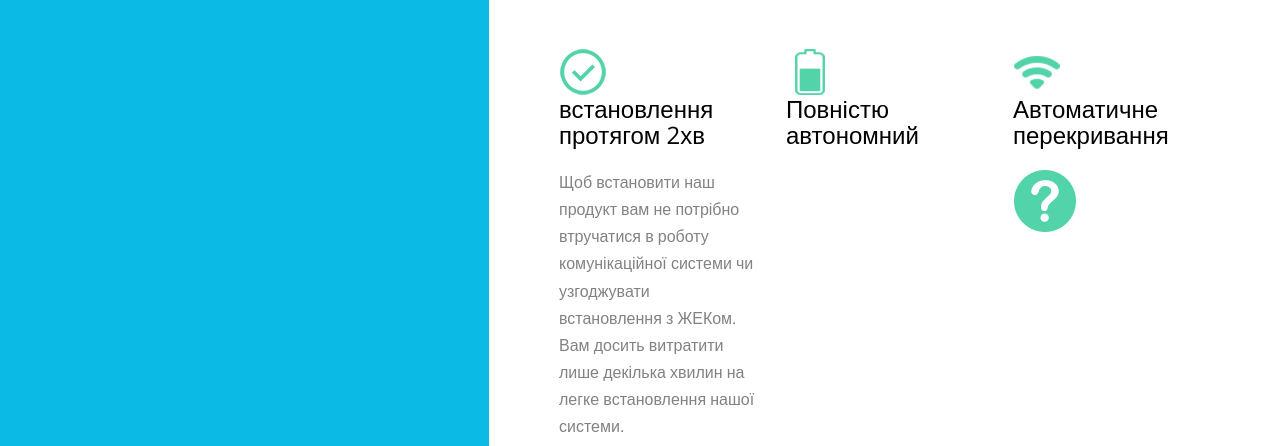
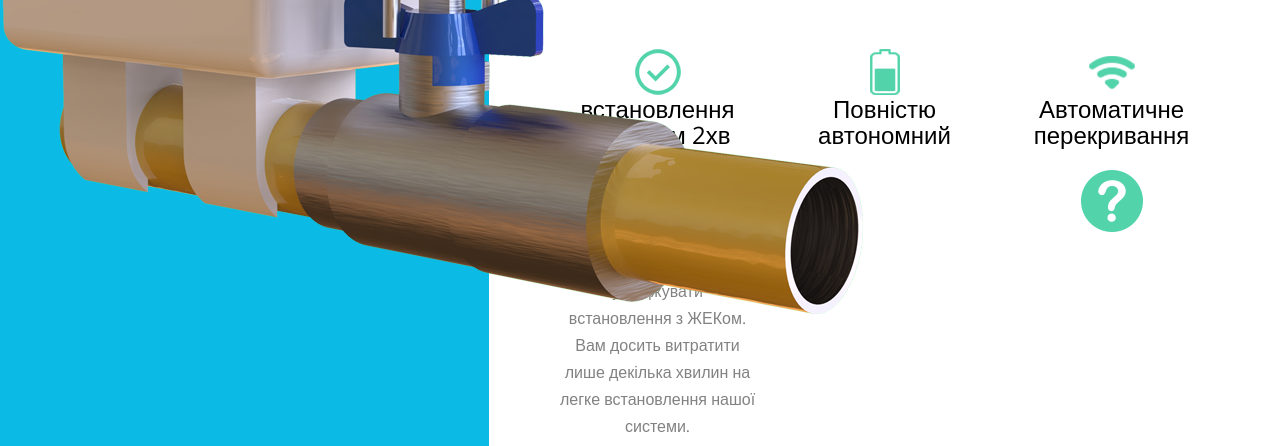
Before and after one commit to DanyloShyshla/animated-bassoon, a plain HTML site: page index.html in a window 1280 px wide. Shown: the part 237-683 px from the top of the page. Drawn offline with nearby package versions, Linux system fonts and the light colour scheme; files whose address does not match are found by name.

```diff
--- a/index.html
+++ b/index.html
@@ -50,7 +50,7 @@
 
 <aside id="fh5co-aside" role="sidebar" class="text-center">
     <h1 id="fh5co-logo"><a>SafeHouse</a></h1>
-    <!-- <img src="images/render.png" class="render-img" alt=""> -->
+    <img src="images/render.png" class="render-img img-fluid" alt="">
 </aside>
 
 <div id="fh5co-main-content">
@@ -85,8 +85,7 @@
                     <div class="row">
 
                         <div class="col-md-4 col-sm-4 ">
-                            <div class="feature-center animate-box fadeIn animated-fast card card-1"
-                                 data-animate-effect="fadeIn">
+                            <div class="feature-center animate-box fadeIn animated-fast card card-1 text-center" data-animate-effect="fadeIn">
                                 <div class="front face" id="1">
 																<span class="icon">
 																	<img src="images/icons/checkmark_icon.png"
@@ -109,7 +108,7 @@
 
 
                         <div class="col-md-4 col-sm-4 ">
-                            <div class="feature-center animate-box fadeIn animated-fast card"
+                            <div class="feature-center animate-box fadeIn animated-fast card text-center"
                                  data-animate-effect="fadeIn">
 
 														<span class="icon">
@@ -125,7 +124,7 @@
 
 
                         <div class="col-md-4 col-sm-4 ">
-                            <div class="feature-center animate-box fadeIn animated-fast card"
+                            <div class="feature-center animate-box fadeIn animated-fast card text-center"
                                  data-animate-effect="fadeIn">
 														<span class="icon">
 															<img src="images/icons/wireless_icon.png" class="icon-img"
@@ -197,19 +196,19 @@
 <script src="js/simplyCountdown.js"></script>
 <!-- Main -->
 <script src="js/main.js"></script>
-<!-- <style media="screen">
+<style media="screen">
     .render-img {
-        position: absolute;
-        z-index: 100;
-        top: 200px;
-        left: 50px;
+        /* position: absolute; */
+        /* z-index: 100;
+        top: 24%;
+        left: 10%; */
     }
 
-    .icon-img {
+    /* .icon-img {
         padding-top: 19px;
-    }
+    } */
 
-    .background-gradient {
+    /* .background-gradient {
         background: -moz-linear-gradient(-45deg, #4cc1bd 0%, #3f95ea 100%);
         background: -webkit-gradient(left top, right bottom, color-stop(0%, #4cc1bd), color-stop(100%, #3f95ea));
         background: -webkit-linear-gradient(-45deg, #4cc1bd 0%, #3f95ea 100%);
@@ -226,15 +225,15 @@
         background: -o-linear-gradient(-45deg, #4cc1bd 0%, #3f95ea 100%);
         background: -ms-linear-gradient(-45deg, #4cc1bd 0%, #3f95ea 100%);
         background: linear-gradient(135deg, #4cc1bd 0%, #3f95ea 100%);
-        /* background: #4cc1bd; */
 
-    }
 
-    .margin-left {
+    } */
+
+    /* .margin-left {
         margin-left: 200px;
-    }
+    } */
 
-    button {
+    /* button {
         height: 54px;
         border: none !important;
         background: #07c1ef;
@@ -246,9 +245,9 @@
         padding-right: 50px;
         margin: 0 auto;
         display: block;
-    }
+    } */
 
-    .feature-center .icon {
+    /* .feature-center .icon {
         width: 90px;
         height: 90px;
         background: #efefef;
@@ -275,10 +274,10 @@
         width: 100%;
         margin-bottom: 20px;
         margin-top: 20px;
-    }
+    } */
 
-    .card {
-        /* Add shadows to create the "card" effect */
+    /* .card {
+
         box-shadow: 0 4px 8px 0 rgba(0, 0, 0, 0.2);
         transition: 0.3s;
         padding-top: 20px;
@@ -287,10 +286,10 @@
         -webkit-transition: all .5s linear;
         transition: all .5s linear;
         border-radius: 10px;
-    }
+    } */
 
     /* On mouse-over, add a deeper shadow */
-    .card:hover {
+    /* .card:hover {
         box-shadow: 0 8px 16px 0 rgba(0, 0, 0, 0.2);
     }
 
@@ -313,9 +312,9 @@
     }
     .active {
         display:none;
-    }
+    } */
 
-</style> -->
+</style>
 <script type="text/javascript">
     // $(".flip").click(function () {
     //     $(this).parents(".card").toggleClass("flipped");
```
